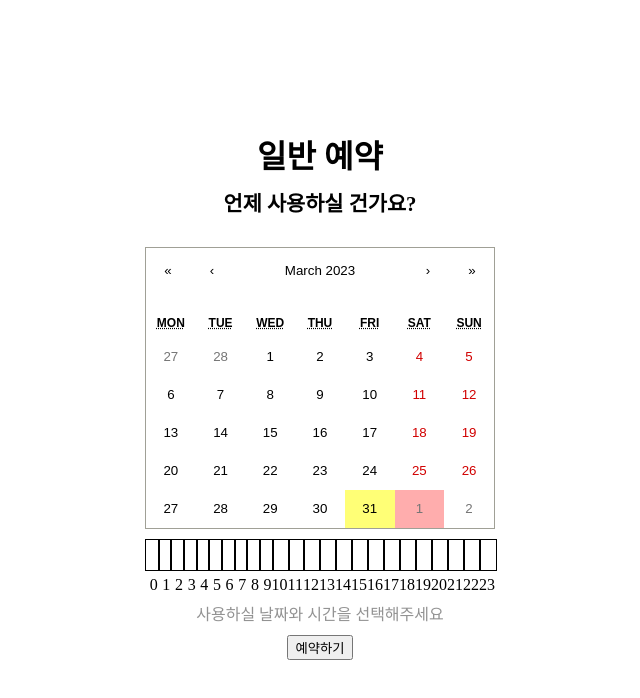
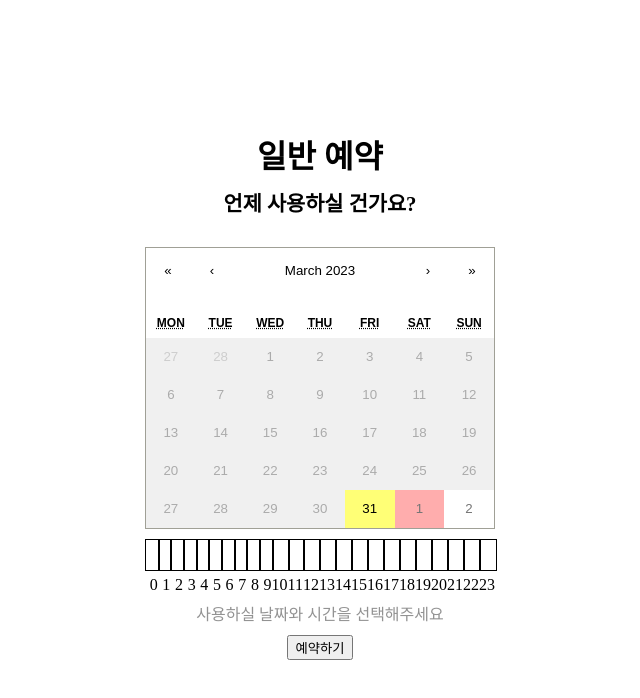
Before and after one commit to SejongCanDoIt/meeting-room-reservation, a React (Create React App) app in the folder front/: page /reservation in a window 1280 px wide. Shown: the top 698 px of the page, without its empty margins (320-960 px from the left). Built offline with nearby package versions, Linux system fonts and the light colour scheme; no server answers.

Commit message:
Feat: 지난날 & 2개월뒤의 날들을 선택할 수 없도록 비활성화

```diff
--- a/front/src/components/pages/Reservation.jsx
+++ b/front/src/components/pages/Reservation.jsx
@@ -129,7 +129,6 @@ export default function Reservation() {
     const [selectedTime, timeDispatch] = useReducer(timeReducer, initialTime);
 
     const [reservedTime, setReservedTime] = useState([]);
-
     const navigate = useNavigate();
 
     // 로그인되어있는지 확인해서 안되어있다면 로그인하도록 유도
@@ -250,13 +249,23 @@ export default function Reservation() {
         const day = selectedDay.day;
         const startTime = selectedTime.startTime < 10 ? "0" + selectedTime.startTime.toString() : selectedTime.startTime.toString();
         const endTime = selectedTime.endTime < 10 ? "0" + selectedTime.endTime.toString() : selectedTime.endTime.toString();
-        // console.log("예약은 다음과 같습니다.");
-        // console.log(`${year}년 ${month}월 ${date}일`);
-        // console.log(`${startTime}시 부터 ${endTime}까지`);
 
         // 예약된 시간이 겹치지 않는것을 확인했다면
         const isOverlap = reservationOverlapHandler(selectedTime.startTime, selectedTime.endTime);
         isOverlap ? alert("해당 시간대에는 이미 예약이 있습니다.") : makeReservation(year, month, date, day, startTime, endTime);
+    }
+
+    // 지난 날짜는 선택할 수 없도록 그리고 오늘로부터 2개월 뒤에는 선택할 수 없도록
+    const tileDisabledHandler = ({date, view}) => {
+        // 오늘로부터 지난날들은 비활성화
+        if (moment(date).format('MM-DD') < moment(new Date()).format('MM-DD')) {
+            return true
+        }
+
+        // 오늘을 기준으로 2개월뒤 날짜들은 비활성화 (단순히 '달'을 기준으로 할거라면 'MM' 사용)
+        if (moment(date).format('MM-DD') > moment(new Date(new Date().getFullYear(), new Date().getMonth() + 1, new Date().getDate())).format('MM-DD')) {
+            return true
+        }
     }
 
     const makeReservation = (year, month, date, day, startTime, endTime) => {
@@ -294,7 +303,7 @@ export default function Reservation() {
     return (
         <ReservationContainer>
             <ReservationNav reserveType={type} message="언제 사용하실 건가요?" isRegular={isRegular}/>
-            <Calendar onChange={onCalendarHandler} tileClassName={reservedStatus}/>
+            <Calendar onChange={onCalendarHandler} tileClassName={reservedStatus} tileDisabled={tileDisabledHandler}/>
             {isRegular ? <RegularOptions month={selectedDay.month} date={selectedDay.date}></RegularOptions> : <></>}
 
             <TimeBox>
```
